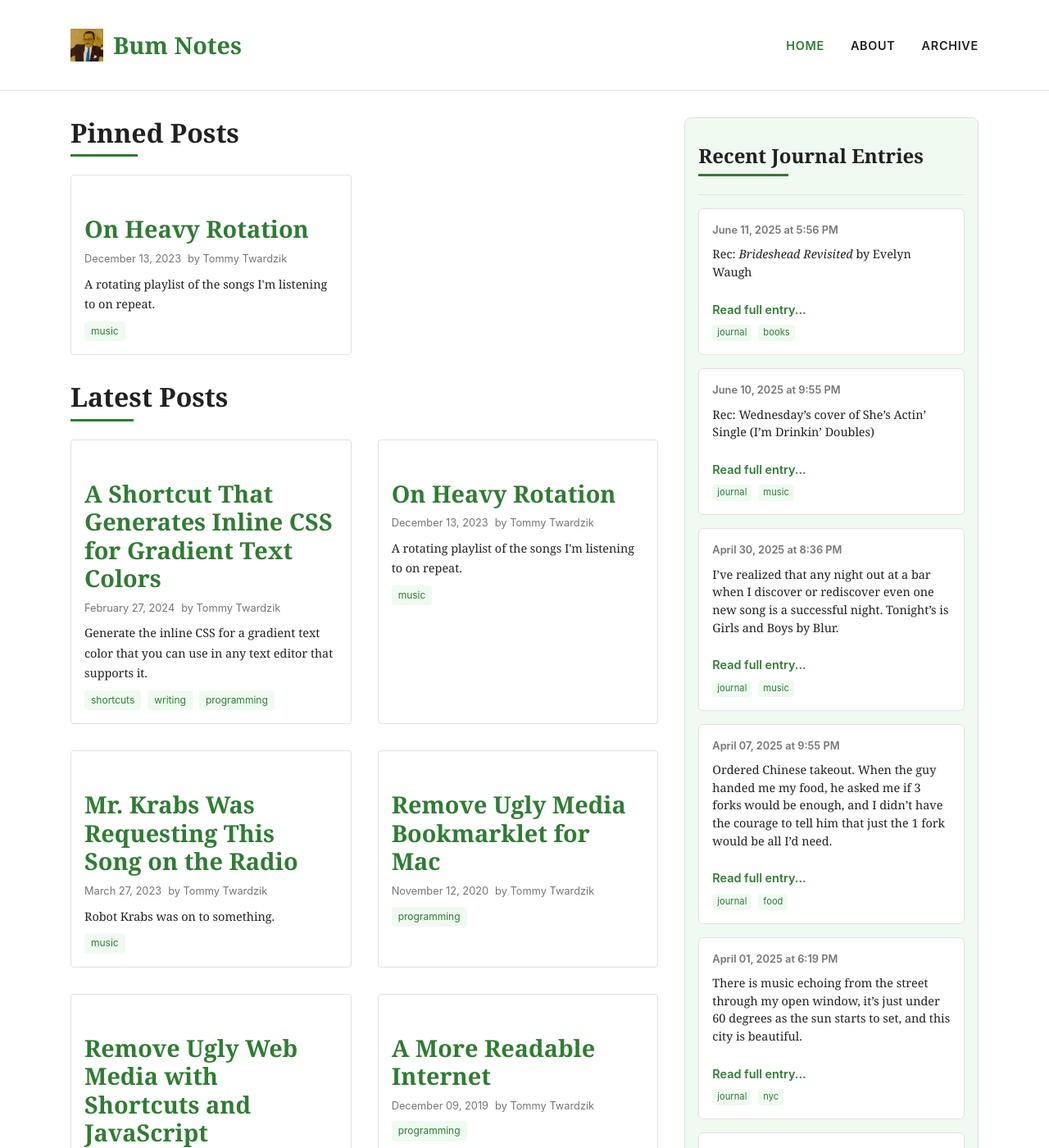
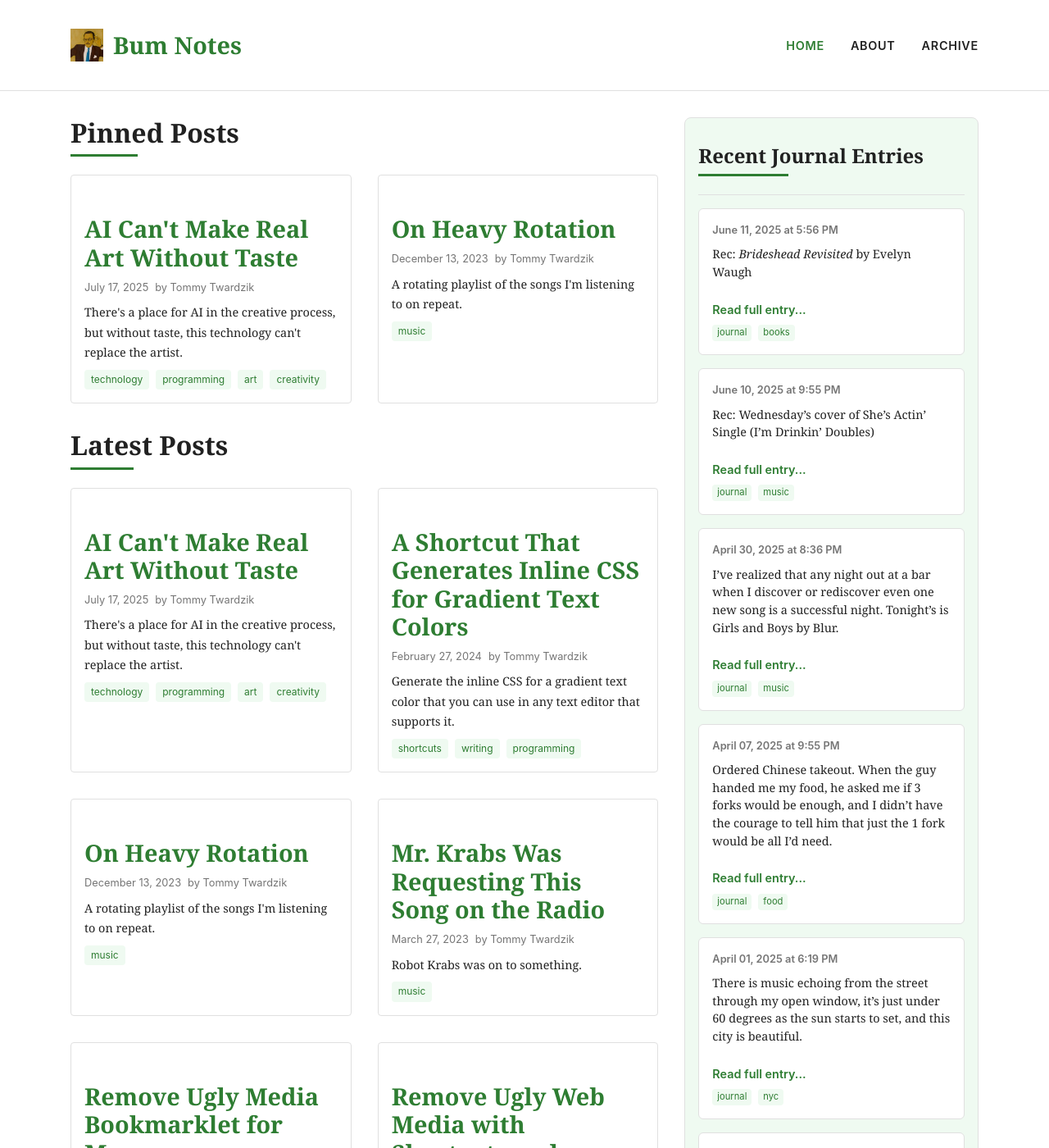
Before and after one commit to ttwardz/bum-notes-blog, a Jekyll site: the page built from index.markdown, in a window 1280 px wide and 1400 px high. Shown: the whole window at 82% size. Built offline with Jekyll 4.4.1, drawn with Linux system fonts in a browser that asks for light colours; part of the change alters nothing that is shown; some of the changed text lies outside the part shown.

Commit message:
new post: AI Can't Make Real Art Without Taste

```diff
--- a/_posts/2019-12-09-a-more-readable-internet.md
+++ b/_posts/2019-12-09-a-more-readable-internet.md
@@ -1,7 +1,7 @@
 ---
 title: A More Readable Internet
 author: Tommy Twardzik
-tags: [programming]
+tags: [programming, technology]
 date: 2019-12-09 12:00
 ---
 
--- /dev/null
+++ b/_posts/2025-07-17-ai-art-taste-creativity.md
@@ -0,0 +1,85 @@
+---
+layout: post
+date: 2025-07-17 22:10
+title: AI Can't Make Real Art Without Taste
+description: There's a place for AI in the creative process, but without taste, this technology can't replace the artist.
+author: Tommy Twardzik
+pinned: true
+tags: [technology, programming, art, creativity]
+---
+
+I had a good argument against generative AI a few years ago: Rick Rubin.
+
+In <a href="https://www.cbsnews.com/news/rick-rubin-60-minutes-2023-01-15/" rel="noopener noreferrer" target="_blank">an interview with Anderson Cooper</a>, he'd described his role as a music producer who couldn't work a soundboard.
+
+> Rubin: I have no technical ability. And I know nothing about music. ... I know what I like and what I don't like, and I'm decisive about what I like and what I don't like.
+>
+> Cooper: So what are you being paid for?
+>
+> Rubin: The confidence I have in my taste, and my ability to express what I feel, has proven helpful for artists.
+
+It's that last sentence that clarified the distinction between human thought and LLM-based generative AI.
+
+AI lacks taste.
+
+## Artificial Intelligence and Taste
+
+The debate over whether AI in its current state is "intelligent" is semantic at this point. It's smart in the way computers are smart---they can do some tasks much faster and with far fewer errors than we can.
+
+_Taste_ is a uniquely human attribute (we'll ignore other animals, which obviously also express taste).
+
+Any taste an AI model might seem to exhibit is a result of training and programming by humans. Its taste is equivalent to a bias, not a critical opinion.
+
+My understanding of LLM-based AI models is that they generate output by mathematically predicting each next word in a sentence based on the preceding words as well as additional context from their massive pools of training data.[^gpt]
+
+As AI learns from its training data, it might change its output over time based on what it reads. But it's not developing taste. It's obeying algorithms.
+
+That's why it's so frustrating to see business decision-makers so quickly abandon their creative colleagues and jump ship to "free" AI-based tools. It's clear that AI is going to be transformative for some tasks---highly specialized or limited-scope tasks, summarization, data analysis, etc.
+
+But for purely creative tasks---what you might call *artistic* work---taste is a critical attribute. Art is opinionated, or it's boring.
+
+For AI, there is no such thing as opinion. There is no taste. So content produced by AI can only be derivative.
+
+## The Place for AI in Art and Work
+
+All this is on my mind again 1) because AI weaves its way into literally every discussion every day and 2) because Rick Rubin again appeared in my endless media scroll, but this time he was <a href="https://consequence.net/2025/06/rick-rubin-ai-punk-rock-coding/" rel="noopener noreferrer" target="_blank">talking specifically about AI</a>.
+
+While discussing his digital book, *The Way of Code: The Timeless Art of Vibe Coding*, he analogized AI-powered coding to punk rock music:
+
+> “In the past, for music, you had to go to the conservatory and study for years and years. Then someday, you could play in a symphony,” he told Andreessen and Horowitz. “And then, when punk rock came along, you could maybe learn three chords in a day---and there were all these bands. That made it for everybody. How I started in music was punk rock. If you had something to say, you could say it. You didn’t need the expertise or skill set, other than your idea and your ability to convey it. And vibe coding is the same thing---it’s the punk rock of coding.”
+
+He's not suggesting we take the creativity out of art. He's advocating for empowering creativity by using AI to make the tools accessible.
+
+I'm a writer, and I'll never advocate for replacing me with AI (it's not as good as me, I promise). I'm sure no programmer would want to be replaced by AI.
+
+But there's a lot to be said for the ability to drive creativity with technology.
+
+In fact, here's a recent example of an actual software developer who has a positive outlook on AI in programming.
+
+## AI Doing the Dirty Work
+
+Ken Kocienda is a longtime programmer (the inventor of the iOS autocorrect feature) who's <a href="https://kocienda.micro.blog/2025/06/25/coding-with-ai-all-the.html" rel="noopener noreferrer" target="_blank">seeing the benefits of using AI in his workflow</a> to enrich his creativity, not water it down.
+
+He says:
+
+> I’m more productive with AI assistance. Today, I write fewer lines of code than ever---by hand in the old-fashioned way---yet I create more code than ever. What’s more, as far as I can tell, there is no detectable reduction in quality. I’m just faster at making changes, fixing bugs, and turning out more features.
+
+The AI helps with the line-by-line manual work, and the human can focus their energy on the creative work.
+
+> My mind feels freed up. I remain at the higher levels of abstraction, with more time to think about ideas and plans. There’s less cognitive overhead in attempting things, so I attempt more things.
+
+With AI editing thousands of lines of code in seconds (a task that it's frighteningly good at), a programmer can try ideas more freely and innovate faster.
+
+## AI as Tool, Not Artist
+
+There seems to be a distinction forming between the kind of purely generative AI that first exploded in popularity a few years ago and the kinds of AI search engines or agentic AI tools that can browse the web, perform administrative tasks, analyze data, and help speed up workflows.
+
+This kind of AI doesn't threaten creativity. Hopefully.
+
+My original argument against generative AI was that it doesn't have taste. It can't. It still can't.
+
+My argument now is that it's offensive to overvalue a dumb large language model and undervalue truly creative human brains and the people who have the focus and willpower and ambition to act on that creativity to do great work. The artists.
+
+AI doesn't have taste, and that's good. It doesn't need to, because we have taste. Let AI tools help us act on our taste in more productive and innovative ways instead of replacing the creative process entirely.
+
+[^gpt]: When I asked ChatGPT if this was a correct description, it replied: "Large Language Models (LLMs) like mine generate text by predicting the next word in a sequence based on the context provided by the previous words. This process relies on patterns learned from extensive training data, enabling the model to produce coherent and contextually relevant text. The models use complex mathematical structures, such as neural networks, to determine the most likely next word."
--- a/_sass/main.scss
+++ b/_sass/main.scss
@@ -444,6 +444,10 @@ img {
   font-style: italic;
 }
 
+.post-content blockquote p + p {
+  margin-top: 1em;
+}
+
 .post-content pre, .post-content code {
   background-color: var(--color-code-background);
   border-radius: 4px;
@@ -459,6 +463,14 @@ img {
 .post-content pre code {
   padding: 0;
   background-color: transparent;
+}
+
+.footnotes {
+  border-top: 1px solid var(--color-border);
+  padding-top: var(--space-m); /* optional: space between line and content */
+
+  margin-top: var(--space-xl);
+  /* or use padding-top to put the spacing *inside* the element */
 }
 
 .post-navigation {
```
